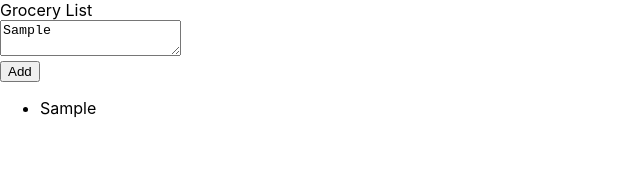
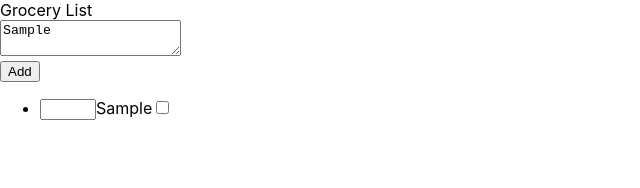
Before and after one commit to britt-c/GroceryList, a React app: page / in a window 1280 px wide. Both pictures are taken after typing "Sample" into the empty fields and a click on the button "Add". Shown: the top 188 px of the page, without its empty margins (0-640 px from the left). Built offline with nearby package versions, Linux system fonts and the light colour scheme.

Commit message:
added a done button and am trying to add quantity option.

```diff
--- a/src/App.js
+++ b/src/App.js
@@ -3,7 +3,15 @@ import React, { useState } from 'react';
 	const App = ()=> {
 		const [textareaValue, setTextareaValue] = useState("")
 		const [items, setItems] = useState([])
-		const listItems = items.map((item, i)=> <li key={i}>{item}</li>)
+		const listItems = items.map((item, i)=> (
+			<li key={i}>
+				<span>
+					<input type="number" min="1" max="99" />
+					{item}
+					<input type="checkbox" />
+				</span>
+			</li>
+		))
 
 		const storeText = (event)=> {
 			setTextareaValue(event.currentTarget.value)
@@ -12,6 +20,7 @@ import React, { useState } from 'react';
 		const handleButtonClick = (event)=> {
 			setItems([...items, textareaValue])
 		}
+
 		return (
 			<div className="App">
 				<header className="list-title">Grocery List</header>
```
